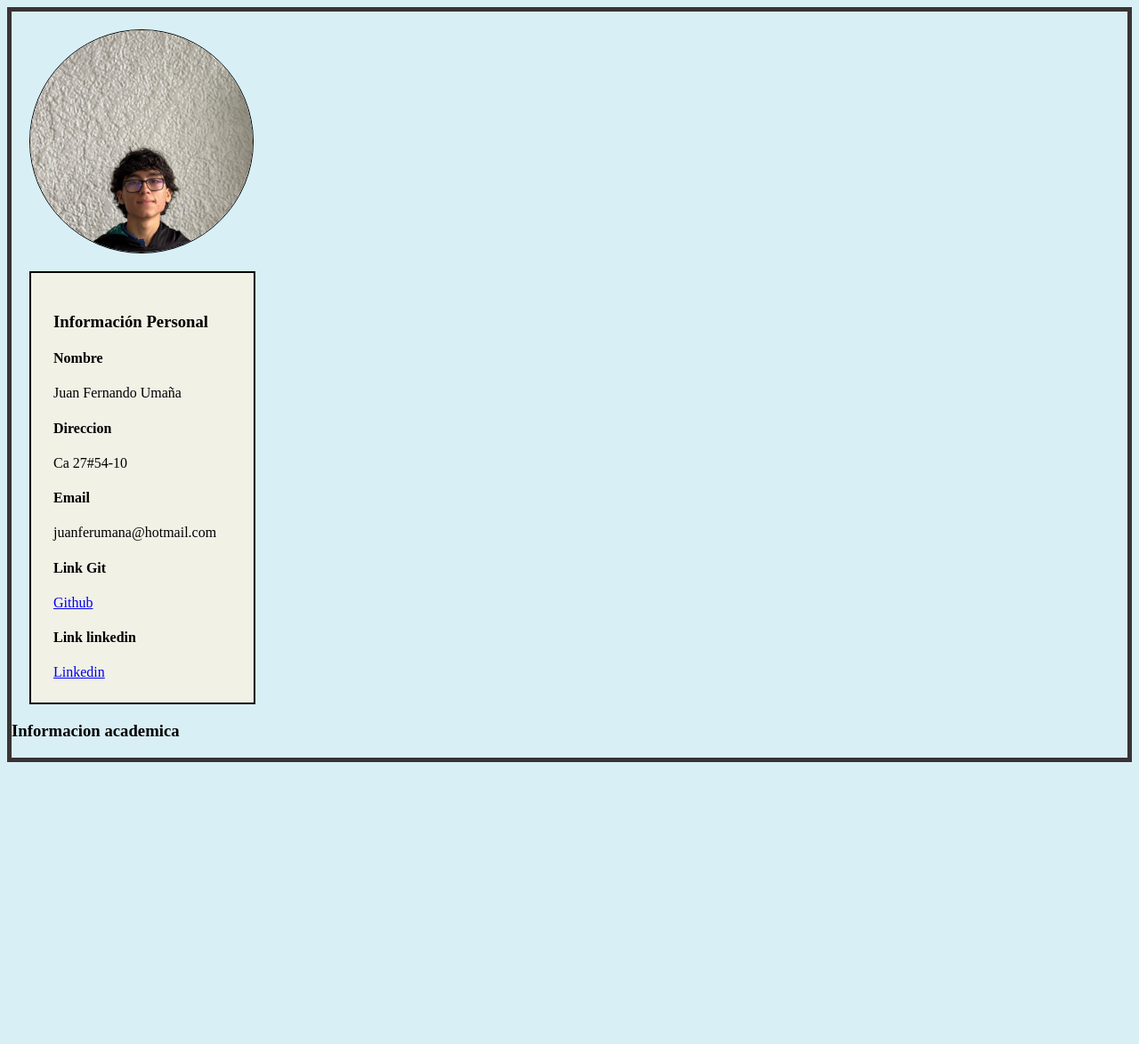
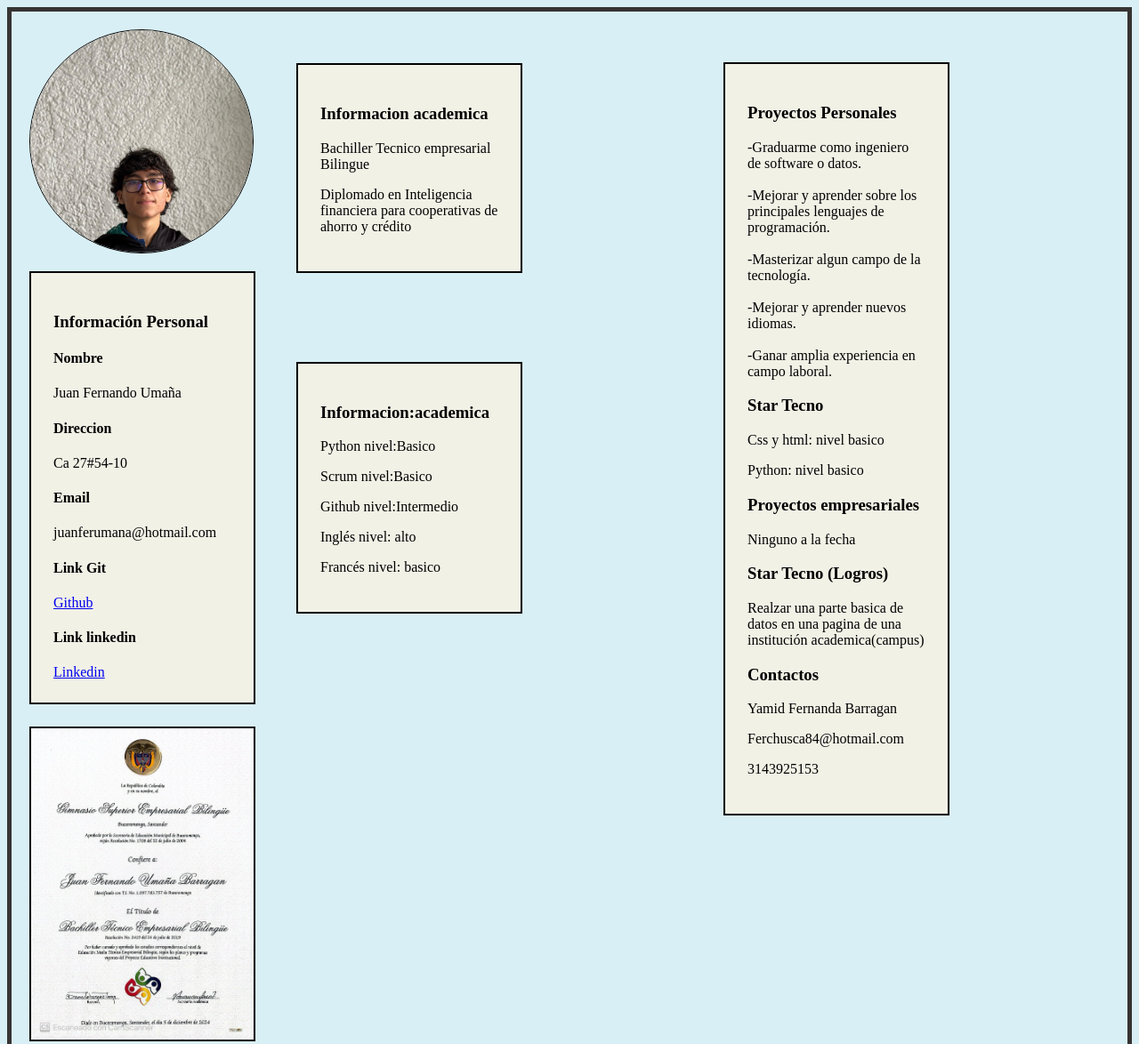
Before and after one commit to Juanu12/HTML_S1_UmanaJuan, a plain HTML site: page Dia2/index.html in a window 1280 px wide. Shown: the top 1174 px of the page at 89% size. Before the commit the page ends 865 px from the top, so only its background shows below. Drawn offline with Linux system fonts and the light colour scheme.

Commit message:
:feat: :zap: My first page finished

```diff
--- a/Dia2/index.html
+++ b/Dia2/index.html
@@ -1,11 +1,13 @@
 <!-- Ejercicio Dia2-->
 <html>
 <head>
+    <!-- Ponemos título al trabajo y enlazamos con css-->
     <title> Taller1</title>
     <link rel ="stylesheet" href="./style.css">
 </head>
 <body>
-    <div id ="element">
+    <!-- Insertamos la imagen , ponemos los datos e insertamos hipervínculos-->
+
     <div>
         <img src="/Dia2/images/1.jpeg" id = "foto">
     </div>
@@ -22,9 +24,56 @@
    <h4>Link linkedin</h4>
    <a href="https://www.linkedin.com/in/juan-uma%C3%B1a-undefined-ab5301340/">Linkedin</a>
    </div>
-   <div class = "info2">
+ <!-- Insertamos la otra imagen  eferente al documento-->
+   <div>
+    <img src="/Dia2/images/2.jpeg" id = "foto2">
+ <!-- Ponemos la informacion que nos piden en otra sección-->
+   </div>
+   <div class ="info3">
     <h3>Informacion academica</h3>
+    <p>Bachiller Tecnico empresarial Bilingue</p>
+    <p>Diplomado en Inteligencia financiera para cooperativas de ahorro y crédito</p>
     </div>
+ <!-- Insertamos la otra imagen  referente al documento-->
+ <div class ="info4">
+    <h3>Informacion:academica</h3>
+    <p>Python nivel:Basico</p>
+    <p>Scrum nivel:Basico</p>
+    <p>Github nivel:Intermedio</p>
+    <p>Inglés nivel: alto</p>
+    <p>Francés nivel: basico</p>
+    </div>
+ <!-- Insertamos la otra información referente al documento-->
+    <div class ="Info5">
+        <h3>Proyectos Personales</h3>
+        <p>
+            -Graduarme como ingeniero de software o datos.
+            <br>
+            <br>
+            -Mejorar y aprender sobre los principales lenguajes de programación.
+            <br>
+            <br>
+            -Masterizar algun campo de la tecnología.
+            <br>
+            <br>
+            -Mejorar y aprender nuevos idiomas.
+            <br>
+            <br>
+            -Ganar amplia experiencia en campo laboral.
+        </p>
+        <h3>Star Tecno</h3>
+        <p>Css y html: nivel basico</p>
+        <p>Python: nivel basico</p>
+        <h3>Proyectos empresariales</h3>
+        <p>Ninguno a la fecha</p>
+        <h3>Star Tecno (Logros)</h3>
+        <p>Realzar una parte basica de datos en una pagina de una institución academica(campus)</p>
+        <h3>Contactos</h3>
+        <p>Yamid Fernanda Barragan</p>
+        <p>Ferchusca84@hotmail.com</p>
+        <p>3143925153</p>
+    </div>
+
 </body>
 
 </html>
--- a/Dia2/style.css
+++ b/Dia2/style.css
@@ -1,3 +1,4 @@
+/*Cambiamos y modificamos la ubicación ,aspecto, margen de distancia entre cuedros, bordes , tamaño de las imgenes , fondo de las imagenes y fondo de la pagina*/
 
 .Titulo1{
    text-align: center;
@@ -31,3 +32,40 @@ body {
     margin-top: 20px;
 
 }
+#foto2 {
+    width:250px;
+    height: 350px;
+    margin-left: 20px;
+    margin-top: 20px;
+    border: 2px solid;
+}
+.info3 {
+    padding: 25px;
+    margin: 20px 20px;
+    background-color: rgb(241, 241, 230);
+    width: 200px;
+    border: 2px solid;
+    margin-left: 320px;
+    margin-top: -1100px;
+    margin-bottom: 900px;
+}
+.info4{
+    padding: 25px;
+    margin: 20px 20px;
+    background-color: rgb(241, 241, 230);
+    width: 200px;
+    border: 2px solid;
+    margin-left: 320px;
+    margin-top: -800px;
+    margin-bottom: 500px;
+}
+.Info5{
+    padding: 25px;
+    margin: 20px 20px;
+    background-color: rgb(241, 241, 230);
+    width: 200px;
+    border: 2px solid;
+    margin-left: 800px;
+    margin-top: -1120px;
+    margin-bottom: 700px;
+}
```
Also changed, not shown: Dia2/images/2.jpeg (added).
